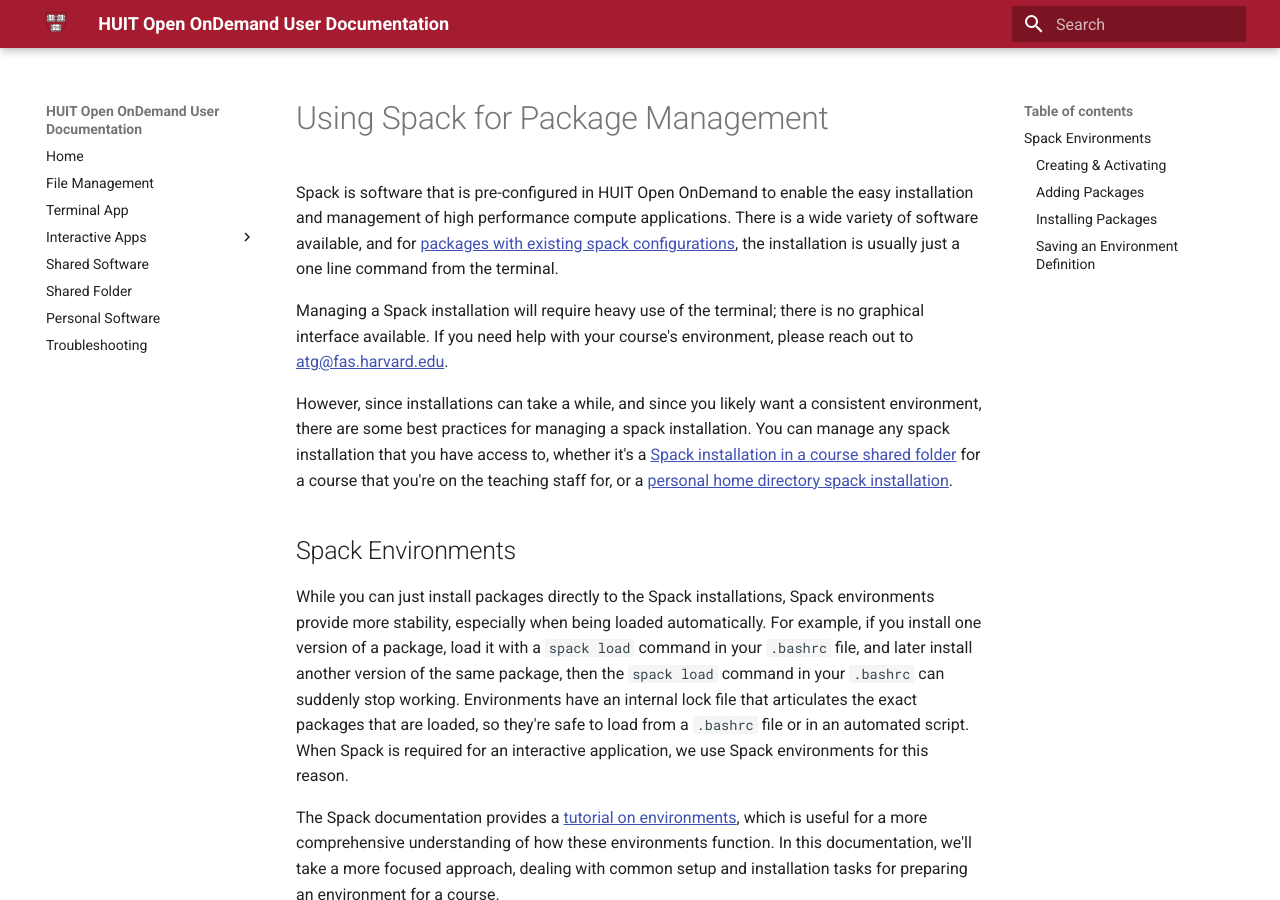
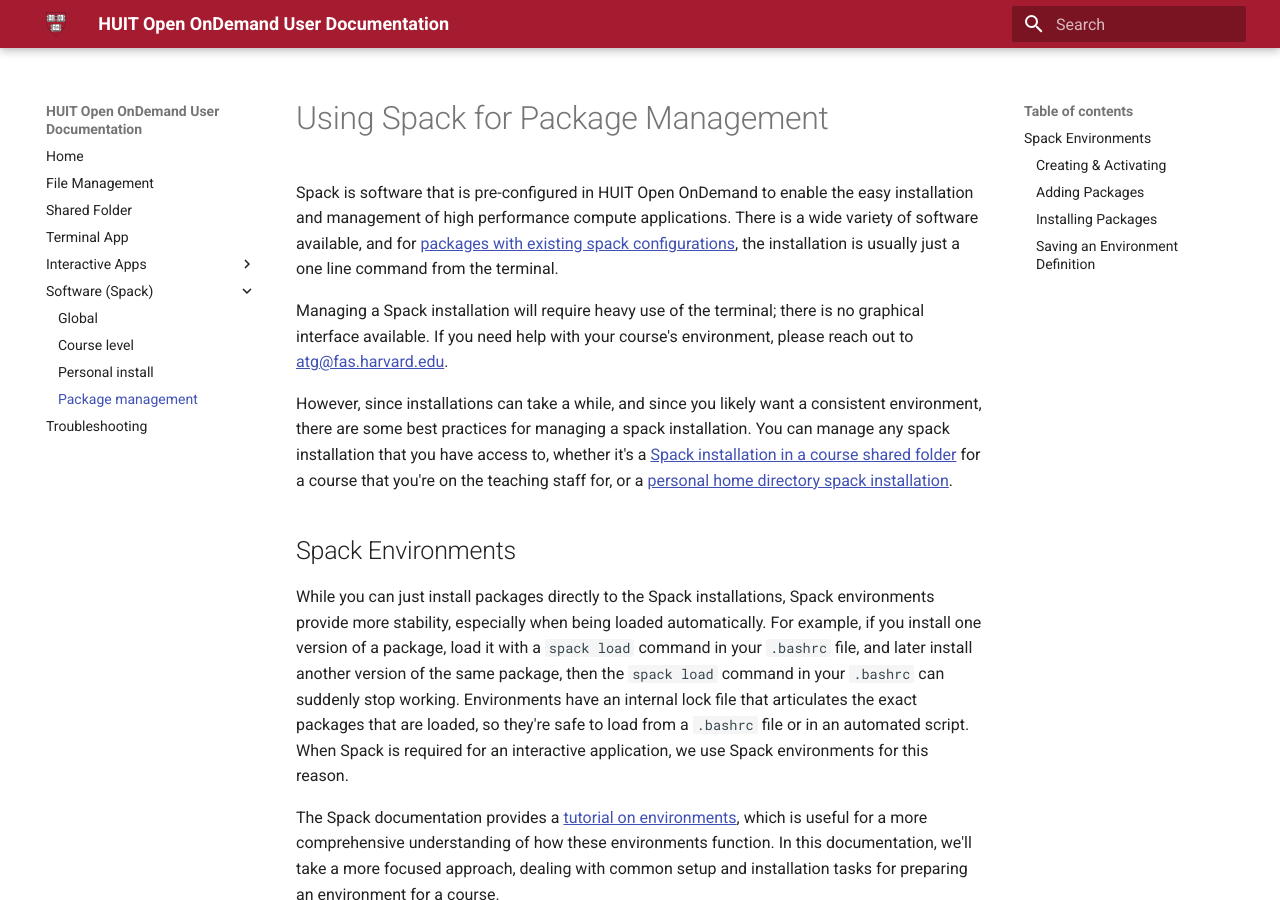
Before and after one commit to Harvard-ATG/huit-ondemand-user-docs, an MkDocs documentation site: the page built from docs/package-management.md, in a window 1280 px wide and 900 px high. Built offline with MkDocs 1.6.1 and Material for MkDocs 9.7.7, drawn with Linux system fonts in a browser that asks for light colours.

Commit message:
update nav

```diff
--- a/mkdocs.yml
+++ b/mkdocs.yml
@@ -3,15 +3,18 @@ site_name: HUIT Open OnDemand User Documentation
 nav:
   - Home: index.md
   - File Management: file-management.md
+  - Shared Folder: shared-folder.md
   - Terminal App: terminal.md
   - Interactive Apps:
     - Overview: interactive-apps.md
     - JupyterLab (Spack): jupyterlab-spack.md
     - Remote Desktop: remote-desktop-ros.md
     - Code Server: vscode-app.md
-  - Shared Software: spack-shared-software.md
-  - Shared Folder: shared-folder.md
-  - Personal Software: spack-local.md
+  - Software (Spack):
+    - Global: spack-shared-software.md
+    - Course level: spack-course-shared.md
+    - Personal install: spack-local.md
+    - Package management: package-management.md
   - Troubleshooting: troubleshooting.md
 
 theme:
```
